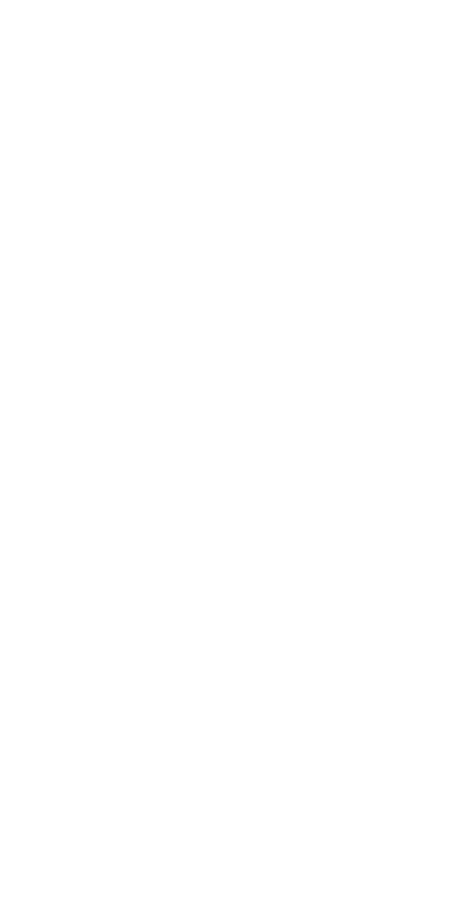
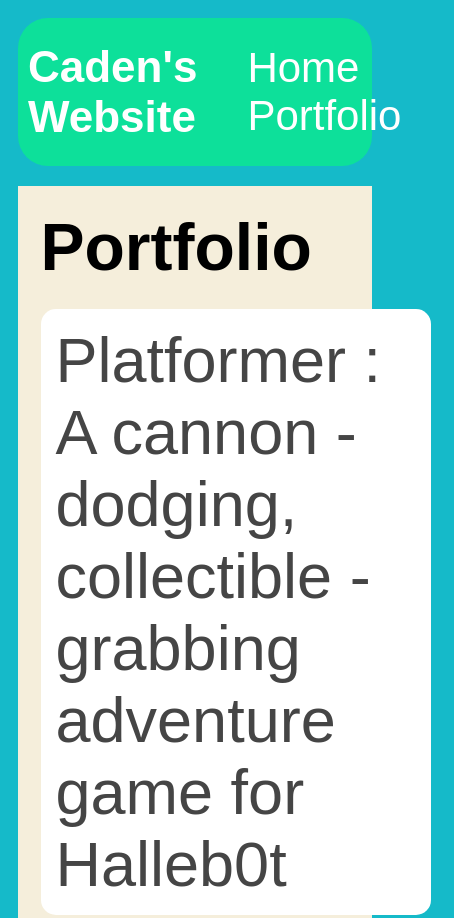
Before and after one commit to CadenBussard08/CadenBussard08.github.io, a plain HTML site: page portfolio.html in a window 390 px wide. Shown: the top 918 px of the page, 454 px wide, since content can reach past the window. Before the commit the page ends 844 px from the top, so only its background shows below. Drawn offline with Linux system fonts and the light colour scheme.

Commit message:
add portfolio.html file

```diff
--- a/portfolio.html
+++ b/portfolio.html
@@ -0,0 +1,51 @@
+<!DOCTYPE html>
+<html>
+  <head>
+    <title>Caden's Website</title>
+    <link rel="stylesheet" href="style.css" />
+    <link rel="shortcut icon" type="image/png" href="" />
+  </head>
+
+  <body>
+    <div id="all-contents">
+      <div id="all-contents">
+        <nav>
+          <h1>Caden's Website</h1>
+          <ul id="nav-ul">
+            <li class="nav-li">
+              <a class="nav-a" href="index.html">Home</a>
+            </li>
+            <li class="nav-li">
+              <a class="nav-a" href="portfolio.html">Portfolio</a>
+            </li>
+          </ul>
+        </nav>
+        <main>
+          <div class="content">
+            <h1>Portfolio</h1>
+            <ul id="portfolio">
+              <li>
+                <a href="projects/platformer/"
+                  >Platformer : A cannon - dodging, collectible - grabbing
+                  adventure game for Halleb0t</a
+                >
+              </li>
+              <li>
+                <a href="projects/bouncing-box/"
+                  >Bouncing Box : A project that gives you a taste of game
+                  development on the web
+                </a>
+              </li>
+              <li>
+                <a href="projects/circularity/"
+                  >Circularity : A motion poem using random number generation
+                  and velocity applied to circle shapes...</a
+                >
+              </li>
+            </ul>
+          </div>
+        </main>
+      </div>
+    </div>
+  </body>
+</html>
--- a/style.css
+++ b/style.css
@@ -1,5 +1,5 @@
 body {
-  background: rgb(125, 198, 205);
+  background: rgb(21, 186, 201);
   color: rgb(45, 45, 45);
   padding: 10px;
   font-family: arial;
@@ -11,11 +11,12 @@ body {
 
 /* navigation menu */
 nav {
-  background: rgb(253, 65, 18);
+  background: rgb(13, 224, 154);
   margin: 0 auto;
   margin-bottom: 20px;
   display: flex;
   padding: 10px;
+  border-radius: 30px;
 }
 h1 {
   display: flex;
@@ -62,3 +63,79 @@ h2,
 h3 {
   margin: 0px;
 }
+
+/* portfolio styles */
+.content h1 {
+  color: black;
+}
+
+#portfolio {
+  list-style-type: none;
+  padding-left: 0;
+}
+
+#portfolio li {
+  background: #fff;
+  padding: 10px;
+  border-radius: 10px;
+  margin-bottom: 10px;
+}
+
+#portfolio li:hover {
+  background: #eee;
+}
+
+#portfolio a {
+  text-decoration: none;
+  color: #454545;
+}
+
+/* responsive web design */
+@media screen and (min-width: 120px) and (max-width: 1080px) {
+  main {
+    height: 100ch;
+    zoom: 1.5;
+    display: grid;
+  }
+
+  h1 {
+    font-size: 44px;
+  }
+
+  h2 {
+    font-size: 42px;
+  }
+
+  h3 {
+    font-size: 36px;
+  }
+
+  #all-contents {
+    height: 100ch;
+    margin: none;
+  }
+
+  a {
+    font-size: 42px;
+  }
+
+  .sidebar {
+    margin-right: 0px;
+    justify-content: center;
+    align-items: center;
+  }
+
+  .sidebar-img {
+    width: 100%;
+  }
+
+  p,
+  li {
+    font-size: 24px;
+  }
+
+  .content {
+    align-content: center;
+    justify-content: center;
+  }
+}
```
Also changed, not shown: index.html (+1 -0 lines).
